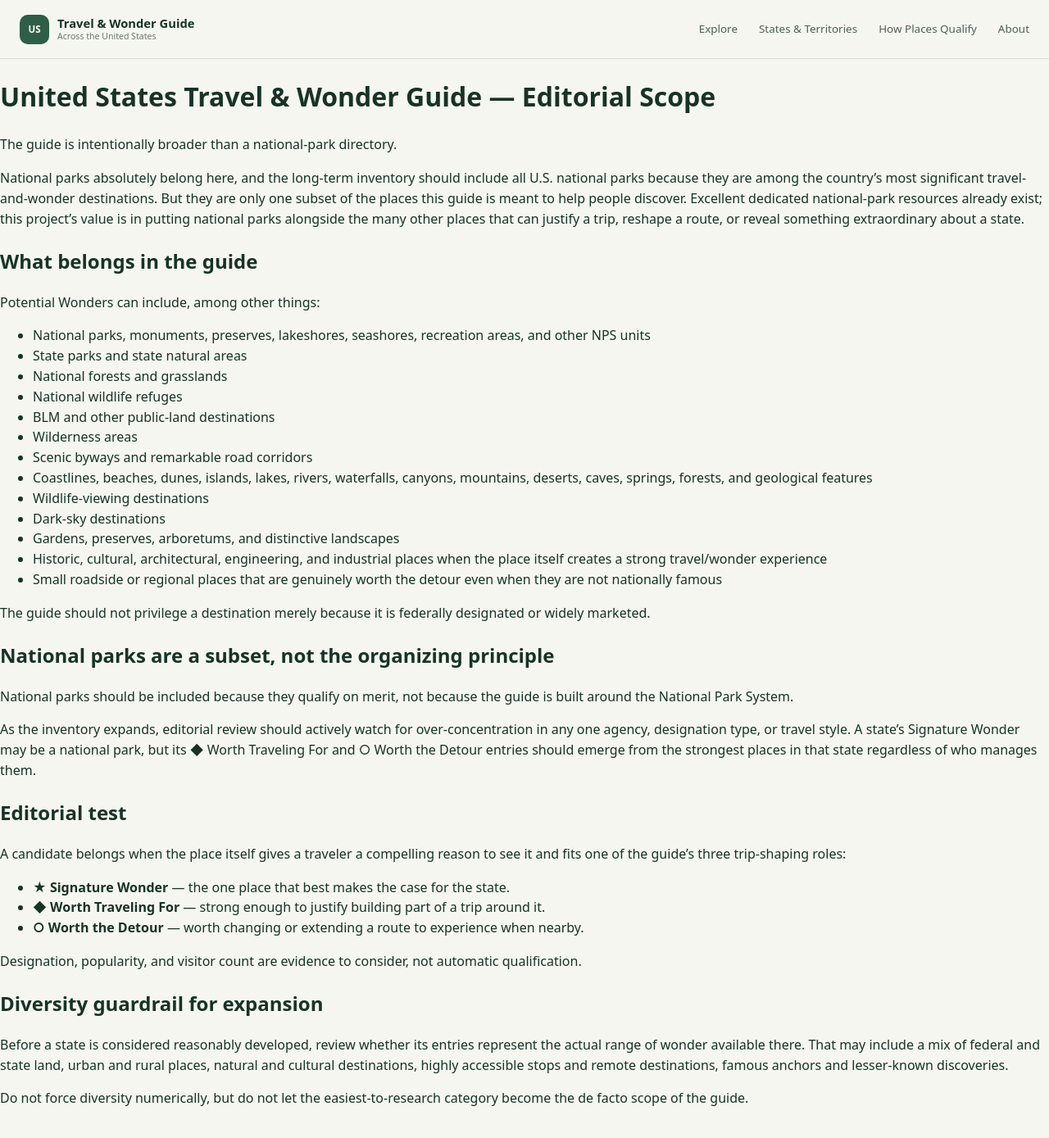
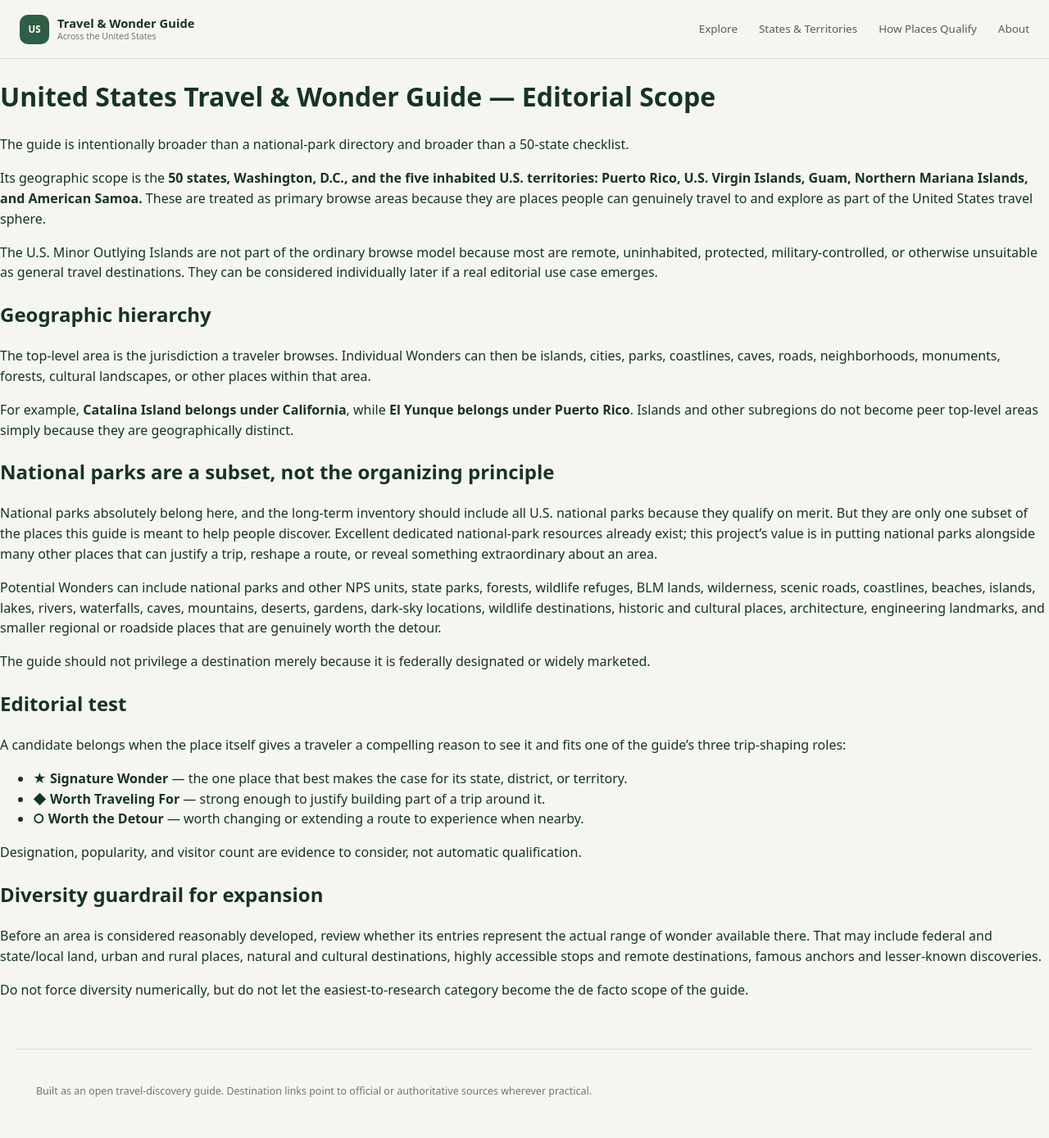
Before and after one commit to jeffthomasiii/us-travel-wonder-guide, a Jekyll site: the page built from EDITORIAL_SCOPE.md, in a window 1280 px wide and 1400 px high. Shown: the top 1389 px of the window at 82% size. Built offline with Jekyll 4.4.1, drawn with Linux system fonts in a browser that asks for light colours; our own code applies the rules of GitHub Pages for plain Markdown files.

Commit message:
Expand editorial scope to DC and inhabited territories

```diff
--- a/EDITORIAL_SCOPE.md
+++ b/EDITORIAL_SCOPE.md
@@ -1,40 +1,30 @@
 # United States Travel & Wonder Guide — Editorial Scope
 
-The guide is intentionally broader than a national-park directory.
+The guide is intentionally broader than a national-park directory and broader than a 50-state checklist.
 
-National parks absolutely belong here, and the long-term inventory should include all U.S. national parks because they are among the country's most significant travel-and-wonder destinations. But they are only one subset of the places this guide is meant to help people discover. Excellent dedicated national-park resources already exist; this project's value is in putting national parks alongside the many other places that can justify a trip, reshape a route, or reveal something extraordinary about a state.
+Its geographic scope is the **50 states, Washington, D.C., and the five inhabited U.S. territories: Puerto Rico, U.S. Virgin Islands, Guam, Northern Mariana Islands, and American Samoa.** These are treated as primary browse areas because they are places people can genuinely travel to and explore as part of the United States travel sphere.
 
-## What belongs in the guide
+The U.S. Minor Outlying Islands are not part of the ordinary browse model because most are remote, uninhabited, protected, military-controlled, or otherwise unsuitable as general travel destinations. They can be considered individually later if a real editorial use case emerges.
 
-Potential Wonders can include, among other things:
+## Geographic hierarchy
 
-- National parks, monuments, preserves, lakeshores, seashores, recreation areas, and other NPS units
-- State parks and state natural areas
-- National forests and grasslands
-- National wildlife refuges
-- BLM and other public-land destinations
-- Wilderness areas
-- Scenic byways and remarkable road corridors
-- Coastlines, beaches, dunes, islands, lakes, rivers, waterfalls, canyons, mountains, deserts, caves, springs, forests, and geological features
-- Wildlife-viewing destinations
-- Dark-sky destinations
-- Gardens, preserves, arboretums, and distinctive landscapes
-- Historic, cultural, architectural, engineering, and industrial places when the place itself creates a strong travel/wonder experience
-- Small roadside or regional places that are genuinely worth the detour even when they are not nationally famous
+The top-level area is the jurisdiction a traveler browses. Individual Wonders can then be islands, cities, parks, coastlines, caves, roads, neighborhoods, monuments, forests, cultural landscapes, or other places within that area.
 
-The guide should not privilege a destination merely because it is federally designated or widely marketed.
+For example, **Catalina Island belongs under California**, while **El Yunque belongs under Puerto Rico**. Islands and other subregions do not become peer top-level areas simply because they are geographically distinct.
 
 ## National parks are a subset, not the organizing principle
 
-National parks should be included because they qualify on merit, not because the guide is built around the National Park System.
+National parks absolutely belong here, and the long-term inventory should include all U.S. national parks because they qualify on merit. But they are only one subset of the places this guide is meant to help people discover. Excellent dedicated national-park resources already exist; this project's value is in putting national parks alongside many other places that can justify a trip, reshape a route, or reveal something extraordinary about an area.
 
-As the inventory expands, editorial review should actively watch for over-concentration in any one agency, designation type, or travel style. A state's Signature Wonder may be a national park, but its ◆ Worth Traveling For and ○ Worth the Detour entries should emerge from the strongest places in that state regardless of who manages them.
+Potential Wonders can include national parks and other NPS units, state parks, forests, wildlife refuges, BLM lands, wilderness, scenic roads, coastlines, beaches, islands, lakes, rivers, waterfalls, caves, mountains, deserts, gardens, dark-sky locations, wildlife destinations, historic and cultural places, architecture, engineering landmarks, and smaller regional or roadside places that are genuinely worth the detour.
+
+The guide should not privilege a destination merely because it is federally designated or widely marketed.
 
 ## Editorial test
 
 A candidate belongs when the place itself gives a traveler a compelling reason to see it and fits one of the guide's three trip-shaping roles:
 
-- **★ Signature Wonder** — the one place that best makes the case for the state.
+- **★ Signature Wonder** — the one place that best makes the case for its state, district, or territory.
 - **◆ Worth Traveling For** — strong enough to justify building part of a trip around it.
 - **○ Worth the Detour** — worth changing or extending a route to experience when nearby.
 
@@ -42,6 +32,6 @@
 
 ## Diversity guardrail for expansion
 
-Before a state is considered reasonably developed, review whether its entries represent the actual range of wonder available there. That may include a mix of federal and state land, urban and rural places, natural and cultural destinations, highly accessible stops and remote destinations, famous anchors and lesser-known discoveries.
+Before an area is considered reasonably developed, review whether its entries represent the actual range of wonder available there. That may include federal and state/local land, urban and rural places, natural and cultural destinations, highly accessible stops and remote destinations, famous anchors and lesser-known discoveries.
 
 Do not force diversity numerically, but do not let the easiest-to-research category become the de facto scope of the guide.
```
